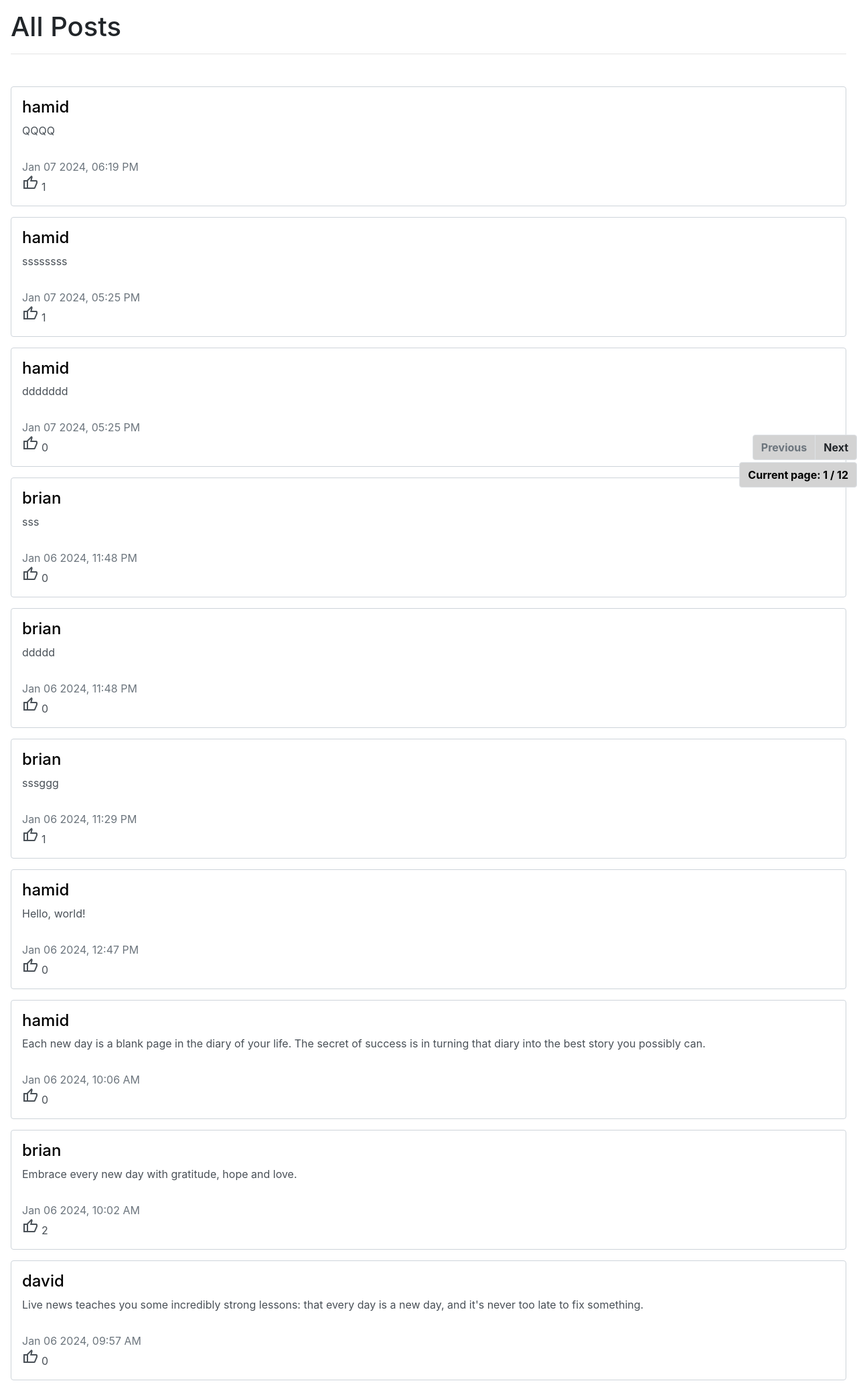
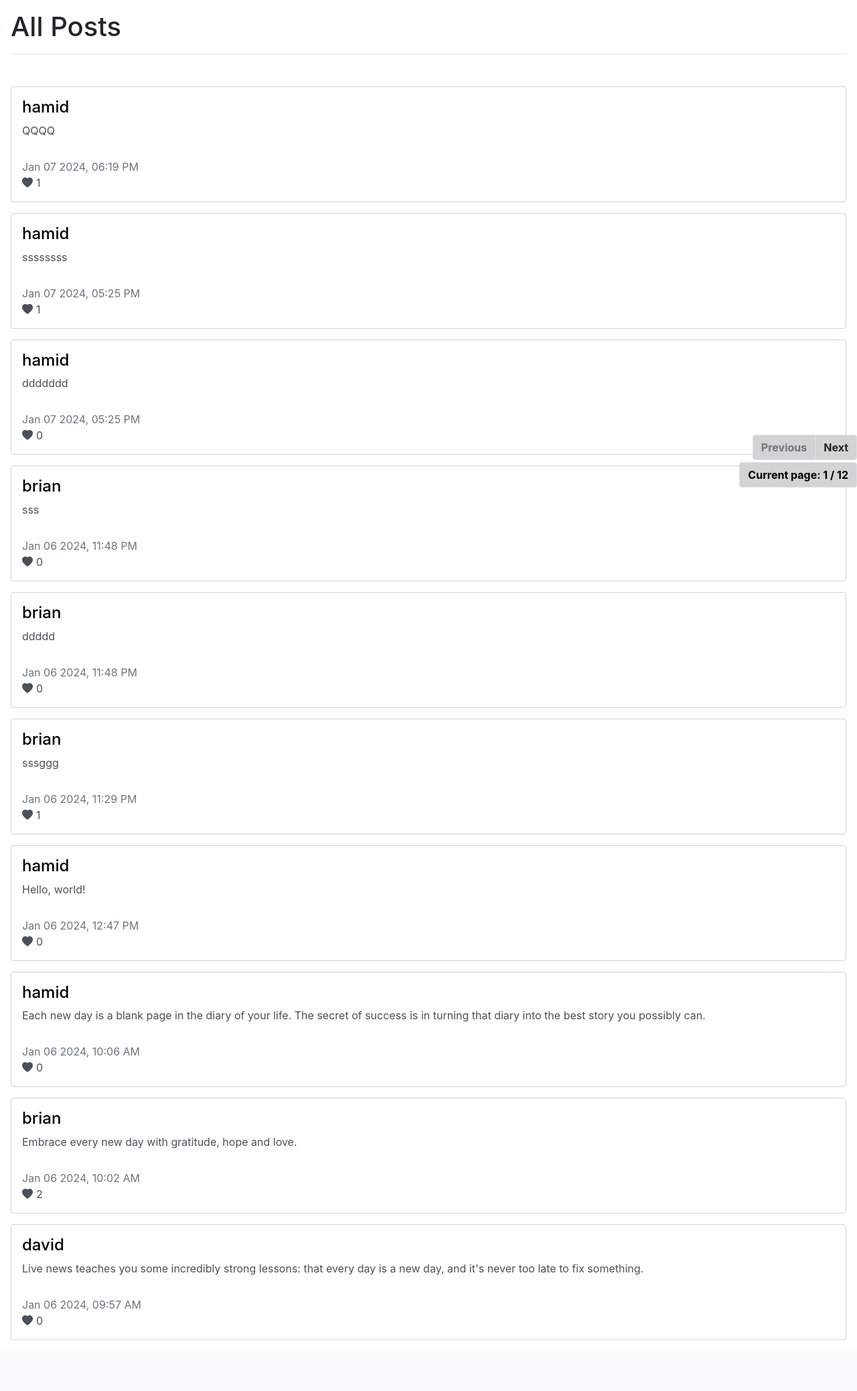
Before and after one commit to hamidbinameziane/project4, a Django app: page / in a window 1280 px wide. Shown: the part 56-2133 px from the top of the page at 67% size. After the commit the page ends 2057 px from the top, so only its background shows below. Run offline with Django 3.2, Linux system fonts and the light colour scheme; data comes from the database, SQL or seed files in the repository; both versions use the stored data as it was after the commit; some libraries are stand-ins or nearby versions.

Commit message:
some modification10

```diff
--- a/network/static/network/index.js
+++ b/network/static/network/index.js
@@ -78,6 +78,7 @@ function all_posts(q) {
   var aut_user = "";
   var is_textarea = false;
   var hist = {};
+  var delay = 0;
   fetch("/a_user")
     .then((response) => response.json())
     .then((au_user) => {
@@ -87,12 +88,14 @@ function all_posts(q) {
     .then((response) => response.json())
     .then((posts) => {
       posts.forEach((element) => {
+        setTimeout(() => {
+
         const div = document.createElement("div");
         const a2 = document.createElement("a");
         const h4 = document.createElement("h4");
         const p = document.createElement("p");
         const p2 = document.createElement("p");
-        const span = document.createElement("span");
+        const i = document.createElement("i");
         const span2 = document.createElement("span");
         a2.setAttribute("href", `/profile/${element.user}`);
         a2.style.color = "black";
@@ -197,22 +200,22 @@ function all_posts(q) {
         p2.innerHTML = element.timestamp;
         div.append(p2);
 
-        span.innerHTML = "thumb_up";
+        //span.innerHTML = "thumb_up";
 
-        span.setAttribute("class", "material-symbols-outlined");
+        i.setAttribute("class", "bi bi-heart-fill");
 
         if (aut_user != "not_aut") {
           fetch(`/like?q=${element.id}`)
             .then((response) => response.json())
             .then((stat) => {
               if (stat.stat == "liked") {
-                span.style.color = "#3B71CA";
+                i.style.color = "red";
               } else {
-                span.style.color = "gray";
+                i.style.color = "gray";
               }
 
-              span.style.cursor = "pointer";
-              span.addEventListener("click", function () {
+              i.style.cursor = "pointer";
+              i.addEventListener("click", function () {
 
                 fetch("/like", {
                   method: "PUT",
@@ -228,12 +231,13 @@ function all_posts(q) {
                     .then((response) => response.json())
                     .then((stat) => {
                       if (stat.stat == "liked") {
-                        span.style.color = "#3B71CA";
+                        i.style.color = "red";
                       } else {
-                        span.style.color = "gray";
+                        i.style.color = "gray";
                       }
                       span2.innerHTML = stat.l_co;
                     })
+
                 }, 50);
 
 
@@ -242,12 +246,16 @@ function all_posts(q) {
             });
         }
 
-        div.append(span);
+        div.append(i);
         span2.innerHTML = element.like;
         span2.style.padding = "5px";
         div.append(span2);
         div.setAttribute("class", "form-control");
+
         document.querySelector("#d_post").append(div);
+
+      }, 250 + delay);
+      delay += 250
       });
 
     });
--- a/network/static/network/styles.css
+++ b/network/static/network/styles.css
@@ -62,3 +62,20 @@
 #pagination > li > a:hover {
   background-color: darkgrey;
 }
+
+@keyframes move {
+  from {
+      right: 100%;
+  }
+  to {
+      right: 0%;
+  }
+}
+
+
+#d_post > div {
+  position: relative;
+  animation-name: move;
+  animation-duration: 0.5s;
+  animation-fill-mode:forwards;
+}
--- a/network/templates/network/layout.html
+++ b/network/templates/network/layout.html
@@ -4,15 +4,12 @@
 <html lang="en">
   <head>
     <title>{% block title %}Social Network{% endblock %}</title>
+    <link rel="stylesheet" href="https://cdn.jsdelivr.net/npm/bootstrap-icons@1.11.3/font/bootstrap-icons.min.css">
     <link
       rel="stylesheet"
       href="https://stackpath.bootstrapcdn.com/bootstrap/4.4.1/css/bootstrap.min.css"
       integrity="sha384-Vkoo8x4CGsO3+Hhxv8T/Q5PaXtkKtu6ug5TOeNV6gBiFeWPGFN9MuhOf23Q9Ifjh"
       crossorigin="anonymous"
-    />
-    <link
-      rel="stylesheet"
-      href="https://fonts.googleapis.com/css2?family=Material+Symbols+Outlined:opsz,wght,FILL,GRAD@24,400,1,0"
     />
     <link href="{% static 'network/styles.css' %}" rel="stylesheet" />
     {% block script %} {% endblock %}
```
Also changed, not shown: network/static/network/following_p.js (+14 -10 lines), network/static/network/profile.js (+15 -10 lines), db.sqlite3.
